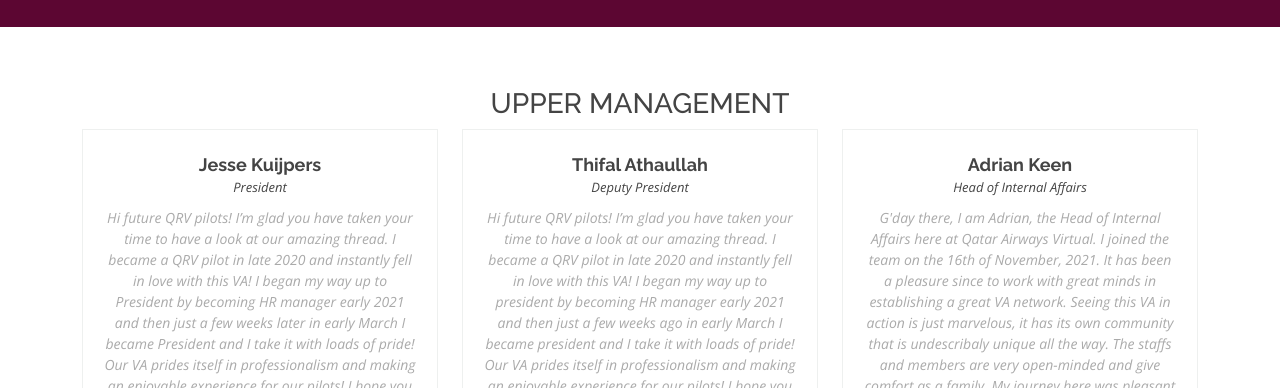
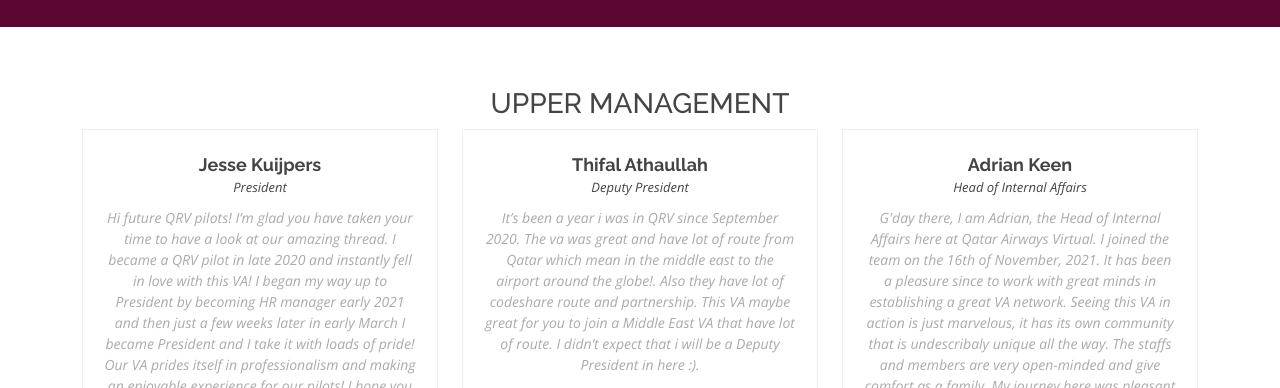
Before and after one commit to VACenter-Web/qrva-website, a plain HTML site: page Mentor/staff.html in a window 1280 px wide. Shown: the part 171-559 px from the top of the page. Drawn offline with nearby package versions, Linux system fonts and the light colour scheme.

Commit message:
edited staff details

```diff
--- a/Mentor/staff.html
+++ b/Mentor/staff.html
@@ -123,8 +123,8 @@ Come and join us in the sky. “Going places together”
                 <h4>Thifal Athaullah</h4>
                 <span>Deputy President</span>
                 <p>
-                  Hi future QRV pilots! I’m glad you have taken your time to have a look at our amazing thread. I became a QRV pilot in late 2020 and instantly fell in love with this VA! I began my way up to president by becoming HR manager early 2021 and then just a few weeks ago in early March I became president and I take it with loads of pride! Our VA prides itself in professionalism and making an enjoyable experience for our pilots! I hope you come and join us at QRV some time! Please feel free to take a look around our thread and website!
-Come and join us in the sky. “Going places together”
+                  It’s been a year i was in QRV since September 2020.  The va was great and have lot of route from Qatar which mean in the middle east to the airport around the globe!. Also they have lot of codeshare route and partnership. This VA maybe great for you to join a Middle East VA that have lot of route.
+                  I didn’t expect that i will be a Deputy President in here :).
                 </p>
                 <div class="social">
                   <a href="https://community.infiniteflight.com/u/juiceinaglass/summary"> <svg xmlns="http://www.w3.org/2000/svg" width="16" height="16" fill="currentColor" class="bi bi-facebook" viewBox="0 0 16 16">
```
Also changed, not shown: Mentor/about.html (+1 -1 lines), 1 other file.
